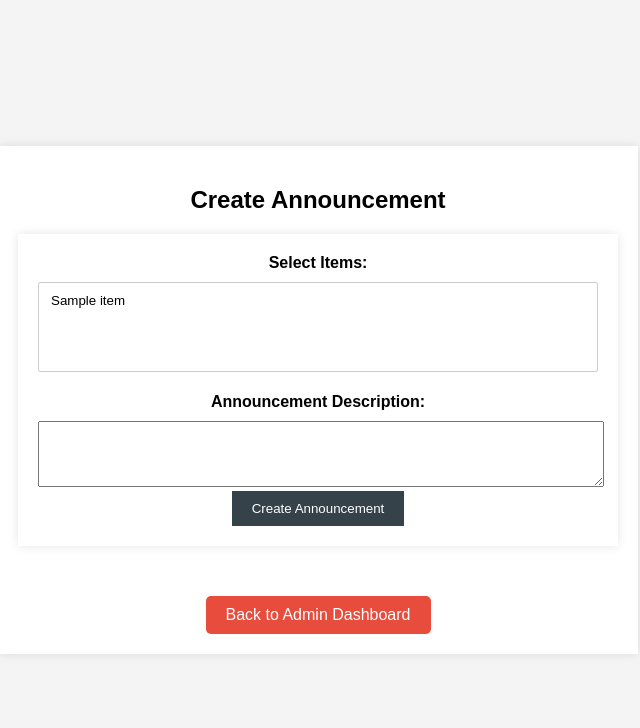
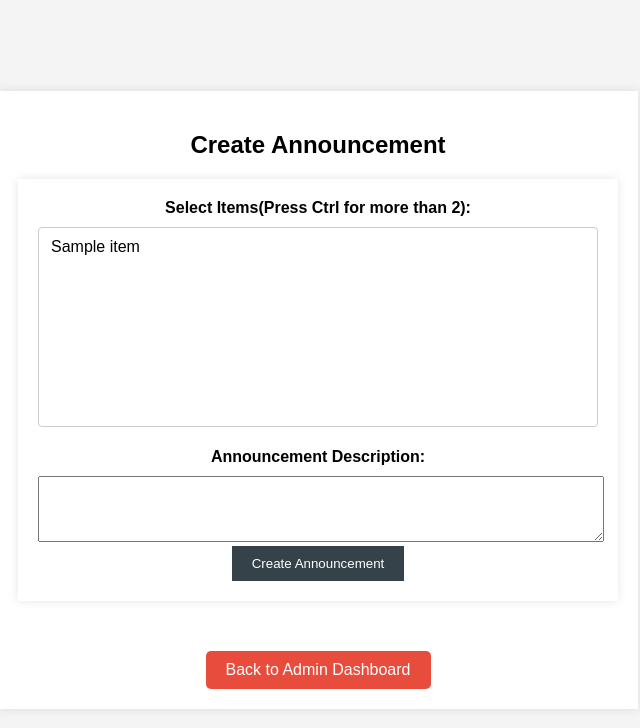
Before and after one commit to Louk4s/Web2024, a PHP site: page /actions/create_announcement.php in a window 1280 px wide. Shown: the top 728 px of the page, without its empty margins (322-962 px from the left). Run offline with PHP 8.4, Linux system fonts and the light colour scheme; the visitor is signed in with stand-in values (Sample User, id 1); tables that the repository leaves empty or names only in its code hold one stand-in row (values such as "Sample post").

Commit message:
10/9
Κουμπι για πολλα στον αντμιν ανακοινωσεις.
Βγαλαμε το οφφερ απτο πολιτη.

```diff
--- a/actions/create_announcement.php
+++ b/actions/create_announcement.php
@@ -57,7 +57,7 @@ if ($_SERVER['REQUEST_METHOD'] === 'POST') {
     <?php endif; ?>
 
     <form method="POST" action="create_announcement.php">
-        <label for="items">Select Items:</label>
+        <label for="items">Select Items(Press Ctrl for more than 2):</label>
         <select name="items[]" id="items" multiple="multiple" style="width: 100%;">
             <?php foreach ($items as $item): ?>
                 <option value="<?php echo $item['id']; ?>"><?php echo $item['name']; ?></option>
--- a/dashboards/citizen_dashboard.php
+++ b/dashboards/citizen_dashboard.php
@@ -19,7 +19,6 @@ if (!isset($_SESSION['username']) || $_SESSION['role'] != 'citizen') {
     <h2>Welcome, <?php echo $_SESSION['username']; ?> (Citizen)</h2>
     <ul>
         <li><a href="../actions/request_assistance.php">Request Assistance</a></li>
-        <li><a href="#">Offer Help</a></li>
         <li><a href="../actions/view_request.php">View my Requests</a></li>
         <li><a href="../actions/view_announcements.php">View Announcements</a></li>
 
--- a/style/styles.css
+++ b/style/styles.css
@@ -274,3 +274,14 @@ a:hover {
     text-align: center; /* Center text */
     max-width: 100px; /* Set max width to control the size */
 }
+
+/* CSS to style the multiple select box */
+select[multiple] {
+    height: auto;
+    min-height: 200px;
+    border: 1px solid #ccc;
+    padding: 10px;
+    border-radius: 4px;
+    font-size: 16px;
+    background-color: #fff;
+}
```
Also changed, not shown: scripts/announcments.js (added, +10 -0 lines).
